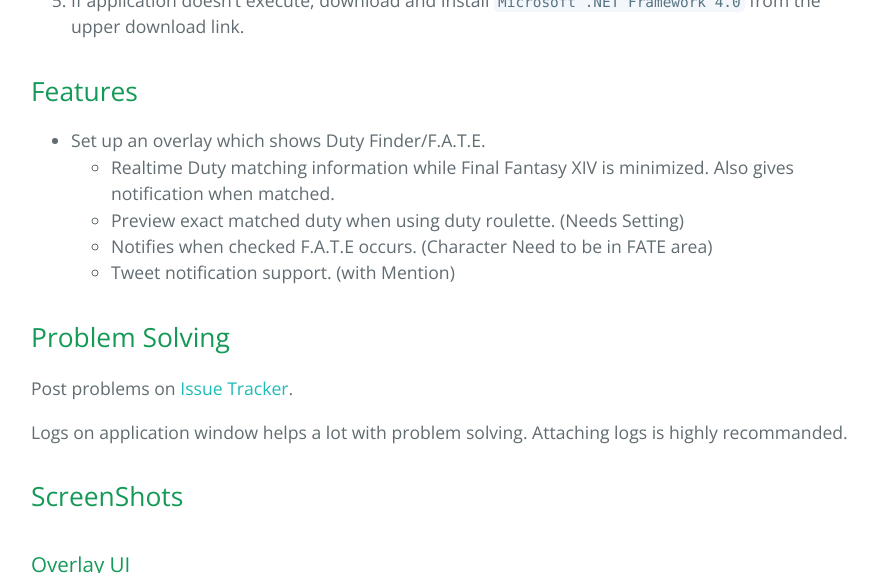
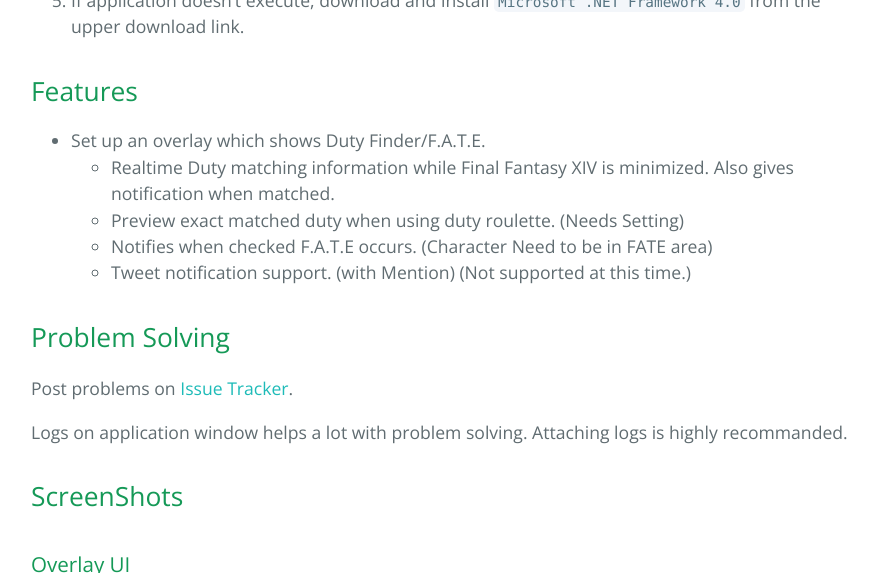
Before and after one commit to devunt/DFAssist, a Jekyll site: the page built from docs/index.en.md, in a window 1280 px wide and 900 px high, scrolled down 896 px, cut to the strip 0-573 px from the top of the window. Shown: the whole strip, without its empty margins (193-1071 px from the left). Built offline with Jekyll 4.4.1, drawn with Linux system fonts in a browser that asks for light colours.

Commit message:
Update index.en.md

```diff
--- a/docs/index.en.md
+++ b/docs/index.en.md
@@ -24,7 +24,7 @@
   - Realtime Duty matching information while Final Fantasy XIV is minimized. Also gives notification when matched.
   - Preview exact matched duty when using duty roulette. (Needs Setting)
   - Notifies when checked F.A.T.E occurs. (Character Need to be in FATE area)
-  - Tweet notification support. (with Mention)
+  - Tweet notification support. (with Mention) (Not supported at this time.)
 
 ## Problem Solving
 Post problems on [Issue Tracker](https://github.com/jaehyuk-lee/DFAssist/issues).
```
